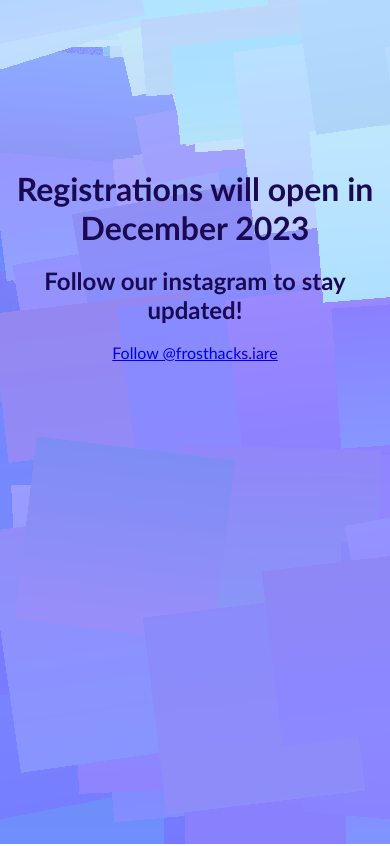
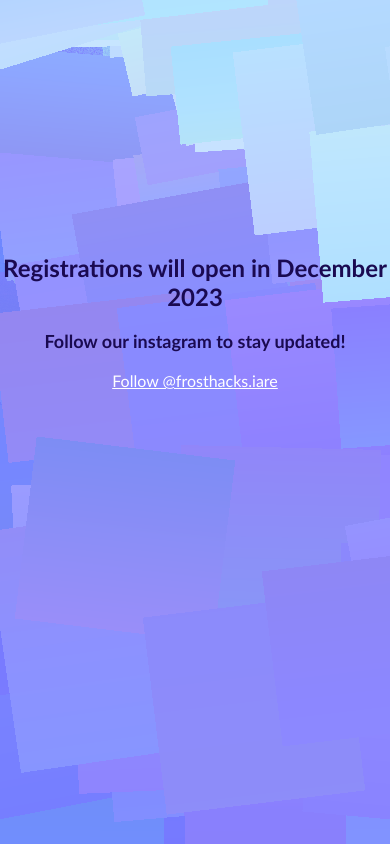
Before and after one commit to suppixie/Frost-Hacks, a React (Create React App) app: page /Registration in a window 390 px wide. Shown: the top 846 px of the page. Built offline with nearby package versions, Linux system fonts and the light colour scheme; a web font is replaced by a local one.

Commit message:
updated registration page

```diff
--- a/src/components/filler.js
+++ b/src/components/filler.js
@@ -1,6 +1,5 @@
 import React from "react";
 import '../components/styles/filler.css';
-import snowboy from '../assets/Snowboy.gif'
 
 export default function Filler(){
     return(
@@ -13,9 +12,6 @@
             <br/>
             <a href="https://instagram.com/frosthacks.iare?igshid=OGQ5ZDc2ODk2ZA==" target="_blank" rel="noreferrer"> Follow @frosthacks.iare</a>
             </div>
-            <div className="snowboy">
-                <img src={snowboy} className="snowboy" alt="snowboy"/>
-            </div>
             </div>
         </section>
     )
--- a/src/components/styles/filler.css
+++ b/src/components/styles/filler.css
@@ -11,10 +11,7 @@
 .filler div{
     padding-top: 20vh;
 }
-.filler .snowboy{
-    padding: 0;
-    height: 10vh;
-}
+
 .filler h1{
     margin: 0;
     font-size: xx-large;
@@ -23,3 +20,19 @@
     margin: 0;
     font-size: x-large;
 }
+
+@media (max-width:900px) {
+
+   .filler div{
+    padding-top: 30vh;
+}
+.filler a{
+    color: white;
+}
+.filler h1{
+    font-size: x-large;
+}
+.filler h2{
+    font-size: large;
+}
+}
```
